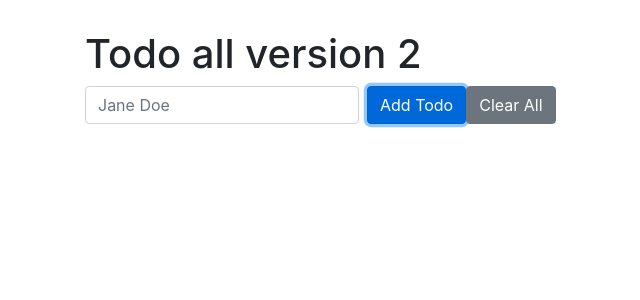
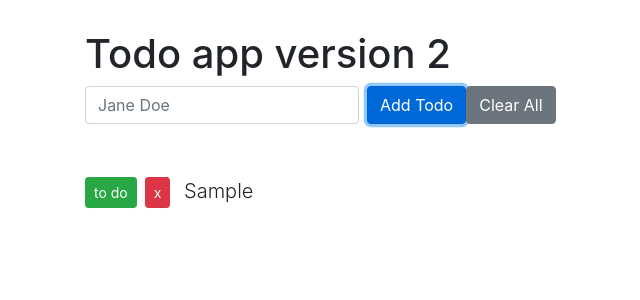
Before and after one commit to ImsirovicAjdin/vue-todo-app-again, a Vue app: page / in a window 1280 px wide. Both pictures are taken after typing "Sample" into the empty fields and a click on the button "Add Todo". Shown: the top 300 px of the page, without its empty margins (305-945 px from the left). Built offline with nearby package versions, Linux system fonts and the light colour scheme.

Commit message:
Finish the app

```diff
--- a/src/App.vue
+++ b/src/App.vue
@@ -1,6 +1,6 @@
 <template>
   <div id="app">
-    <HelloWorld msg="Todo all version 2"/>
+    <HelloWorld msg="Todo app version 2"/>
     <todo-form />
   </div>
 </template>
@@ -14,7 +14,7 @@
   components: {
     HelloWorld,
     TodoForm,
-  }
+  },
 }
 </script>
 
--- a/src/components/TodoForm.vue
+++ b/src/components/TodoForm.vue
@@ -23,11 +23,45 @@
           Clear All
         </b-button>
     </b-form>
+
+    <div class="mt-5">  <!-- (3) -->
+        <ul class="lead">
+        <li v-for="(todo, index) in todos" class="py-1" v-bind:key="index">
+            <button
+              v-if="!todo.isDone"
+              class="btn btn-sm btn-success mr-2"
+              v-on:click="todo.isDone = !todo.isDone"
+            >
+            to do
+            </button>
+            <button
+              v-else
+              class="btn btn-sm btn-secondary mr-2"
+              v-on:click="todo.isDone = !todo.isDone"
+            >
+            done
+            </button>
+
+            <button
+              class="btn btn-sm btn-danger mr-2"
+              v-on:click="deleteSingleTodo(index)"
+            >
+              x
+            </button>
+            <span
+              v-bind:class="{strikethrough:todo.isDone}"
+            >
+              {{ todo.description }}
+            </span>
+        </li>
+        </ul>
+    </div>
+
     </div>
 </template>
 
 <script>
-import { BForm, BFormInput, BButton } from "bootstrap-vue"
+import { BForm, BFormInput, BButton } from "bootstrap-vue";
 
   export default {
     name: 'TodoForm',
@@ -50,11 +84,29 @@
         this.todos.push({ description: this.someVar, isDone: false });
         this.someVar = "";
       },
+      deleteSingleTodo(index) {
+        console.log(this.todos[index]);
+        this.todos.splice(index, 1);
+      },
       clearAllTodos() {
           if (confirm("Are you sure?")) {
             this.todos = [];
           }
-        }
-    }
+      },
+    },
   }
 </script>
+
+<style scoped>
+ul {
+  padding: 0;
+}
+
+li {
+  list-style-type: none;
+}
+.strikethrough {
+  text-decoration: line-through;
+  opacity: 0.25
+}
+</style>
```
Lines whose indentation alone changed are shown as unchanged.
